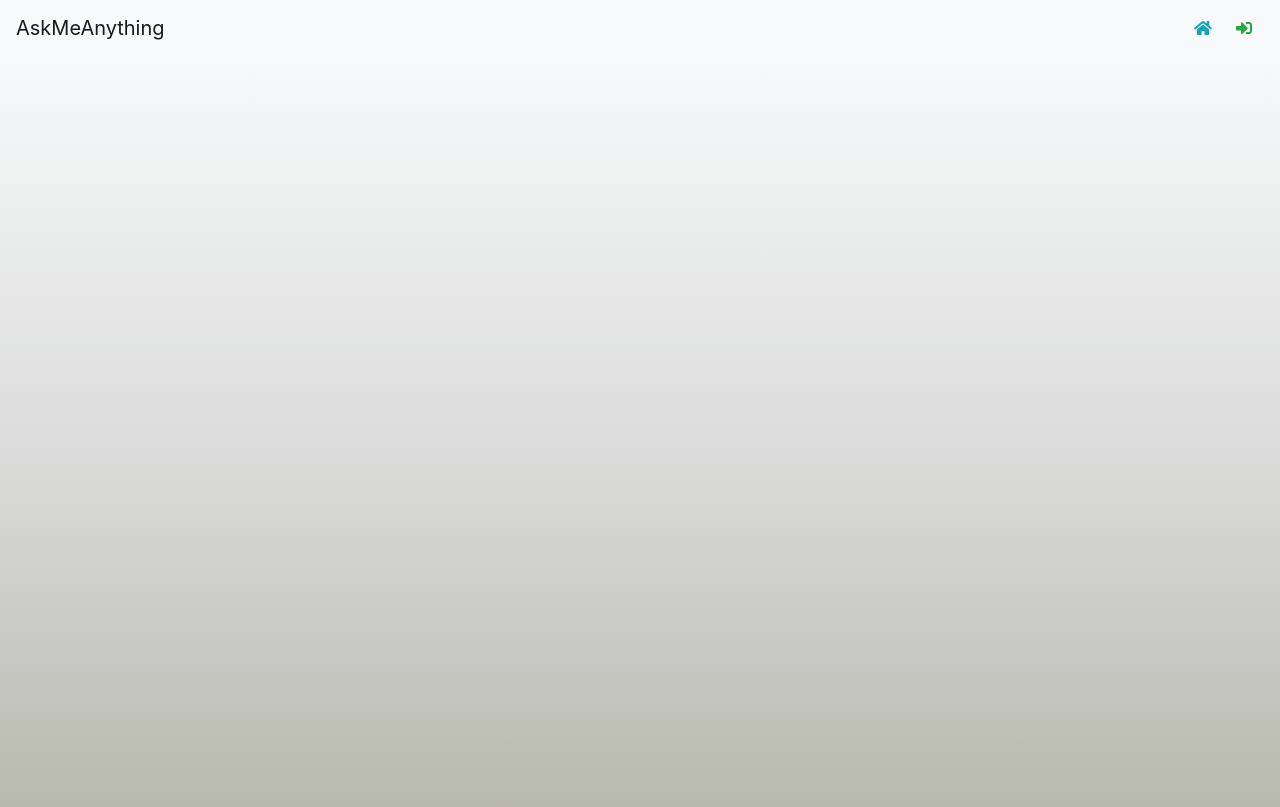
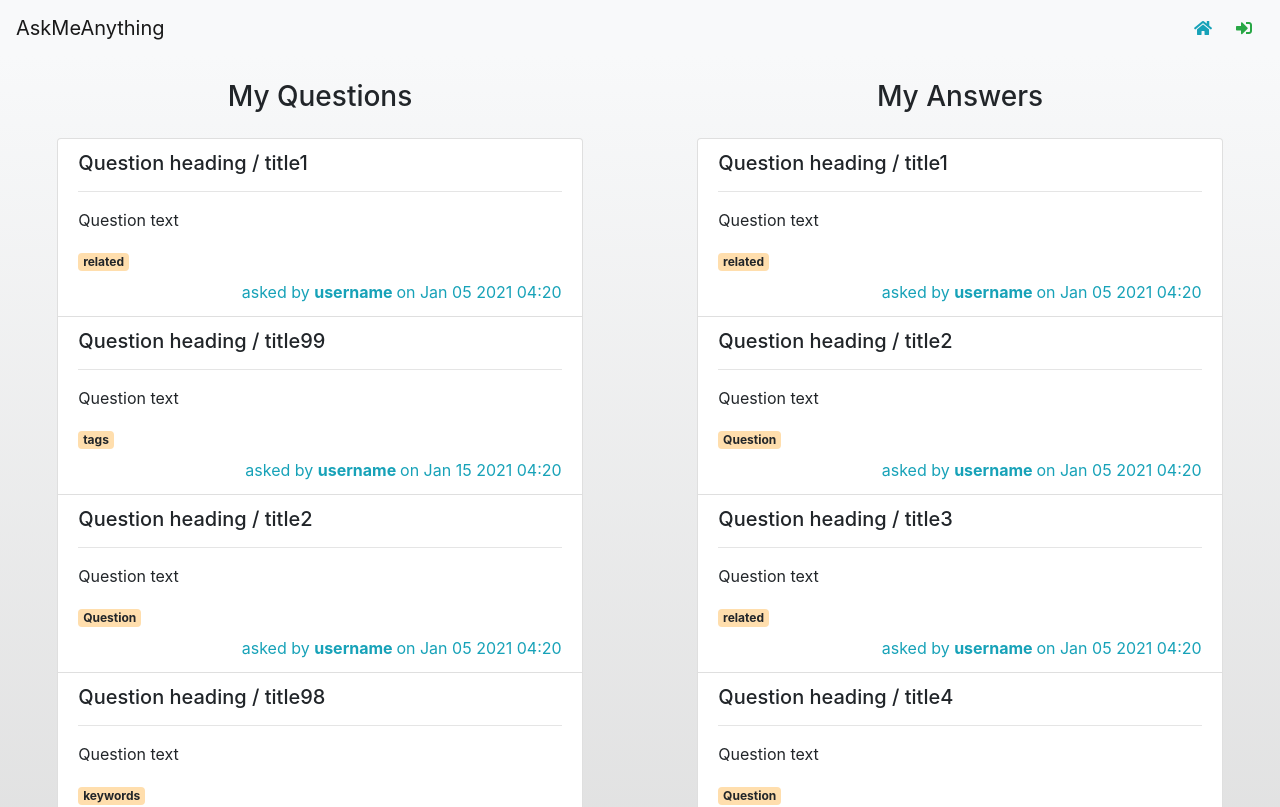
Before and after one commit to actyp/saas-21, a React (Create React App) app: page /personal/qna in a window 1280 px wide. Shown: the top 807 px of the page. Built offline with nearby package versions, Linux system fonts and the light colour scheme.

Commit message:
add scroll on QuestionStack and add my QnA page

```diff
--- a/src/App.js
+++ b/src/App.js
@@ -6,6 +6,7 @@ import DatePage from "./pages/date-page/DatePage";
 import AskPage from "./pages/ask-page/AskPage";
 import BrowsePage from "./pages/browse-page/BrowsePage";
 import PersonalPage from "./pages/personal-page/PersonalPage";
+import QnAPage from "./pages/personal-page/qna-page/QnAPage";
 import ContributionsPage from "./pages/personal-page/ContributionsPage";
 import Footer from "./components/footer/Footer";
 import {Switch, Route} from "react-router-dom";
@@ -60,9 +61,9 @@ export default function App() {
             <Route exact path="/personal">
               <PersonalPage />
             </Route>
-            {/*<Route exact path="/personal/qna">
+            <Route exact path="/personal/qna">
               <QnAPage />
-            </Route>*/}
+            </Route>
             <Route exact path="/personal/contributions">
               <ContributionsPage />
             </Route>
--- a/src/components/question-stack/QuestionStack.js
+++ b/src/components/question-stack/QuestionStack.js
@@ -6,6 +6,7 @@ import "./QuestionStack.css";
  *        id : int, selected : int (selected question id), setSelected : function
  */
 function Question(props) {
+
   const keywords = props.keywords.map((k,i) =>
     k && <Badge key={`keyword-${i}`} variant="light" className="keyword mr-2">{k}</Badge>
   );
@@ -32,11 +33,24 @@ function Question(props) {
 
 /*
  * props: questionList : list with question objects {id, title, text, keywords, username, date}
- *        selected : int (question id) setSelected : function to alter selected prop
+ *        selected : int (question id)
+ *        setSelected : function to alter selected prop
+ *        scrollToTop : 'auto' | 'smooth' | 'unset'
  */
 export default function QuestionStack(props) {
+
+  const scrollToTop = () => {
+    window.scrollTo({
+      top: 0,
+      behavior: props.scrollToTop
+    });
+  }
+
   const selected = props.selected;
-  const setSelected = props.setSelected;
+  const setSelected = (qId) => {
+    if (props.scrollToTop !== "unset") scrollToTop();
+    return props.setSelected(qId);
+  }
 
   const questions = props.questionList.map((props,ix) =>
     <Question
--- a/src/pages/ask-page/AskPage.js
+++ b/src/pages/ask-page/AskPage.js
@@ -79,12 +79,16 @@ function AskForm(props) {
               </InputGroup.Prepend>
               <Form.Control
                 placeholder="Question;related;keywords;tags"
-                onChange={e => props.setKeywords(e.target.value === "" ? [] : e.target.value.split(';'))}
+                onChange={e => props.setKeywords(
+                  e.target.value === "" ? [] : e.target.value.split(';').map(k => k.toLowerCase()))}
               />
             </InputGroup>
             <Form.Text className="text-muted ml-5">
               Separate keywords with semicolon ( ; )
               <span className="text-danger ml-2">{error['keywords']}</span>
+            </Form.Text>
+            <Form.Text className="text-muted ml-5">
+              Keywords are stored in lowercase.
             </Form.Text>
           </Form.Group>
         </Col>
@@ -124,7 +128,7 @@ function Preview(props) {
   let formData = {
     title: "Question heading / title",
     text: "Question text",
-    keywords: ["Question", "related", "keywords", "tags"]
+    keywords: ["question", "related", "keywords", "tags"]
   }
 
   for(const v in formData) {
@@ -139,6 +143,7 @@ function Preview(props) {
     props.show &&
     <Col md={5} className="mx-auto mt-4 px-1">
       <QuestionStack
+        scrollToTop="unset"
         questionList={questionList}
         selected={0}
         setSelected={() => null}
--- a/src/pages/browse-page/BrowsePage.js
+++ b/src/pages/browse-page/BrowsePage.js
@@ -63,9 +63,6 @@ export default function BrowsePage(props) {
   };
 
   const onClear = () => {
-    setDateFrom("");
-    setDateTo("");
-    setKeywords([]);
     setCurrentQList(wholeQList);
   };
 
@@ -112,6 +109,7 @@ export default function BrowsePage(props) {
         )
       }
       <QuestionStack
+        scrollToTop="auto"
         questionList={currentQPage}
         selected={selected}
         setSelected={setSelected}
--- /dev/null
+++ b/src/pages/personal-page/qna-page/QnAPage.js
@@ -0,0 +1,16 @@
+import {Col, Row} from "react-bootstrap";
+import MyQuestions from "./my-qna/MyQuestions";
+import MyAnswers from "./my-qna/MyAnswers";
+
+export default function QnAPage() {
+  return(
+    <Row>
+      <Col md={5} className="mx-auto mt-4 px-1">
+        <MyQuestions />
+      </Col>
+      <Col md={5} className="mx-auto mt-4 px-1">
+        <MyAnswers />
+      </Col>
+    </Row>
+  );
+}
--- /dev/null
+++ b/src/pages/personal-page/qna-page/my-qna/MyAnswers.js
@@ -0,0 +1,59 @@
+import AnswerStack from "../../../../components/answer-stack/AnswerStack";
+import {useState} from "react";
+import QuestionColumn from "./QuestionColumn";
+
+function QnAFeed() {
+  let qnaL = [];
+  for(let id=1; id<=50; id++){
+    qnaL.push(
+      {
+        q: {
+          id: id,
+          title: "Question heading / title" + id,
+          text: "Question text",
+          keywords: id % 2 === 0 ? ["Question"] : ["related"],
+          username: "username",
+          date: "Jan 05 2021 04:20"
+        },
+        a: {
+          text: "Answer text for question: " + id,
+          username: "me",
+          date: "date"
+        }
+      }
+    );
+  }
+
+  return qnaL;
+}
+
+function AnswerPerQuestion(props) {
+  return (
+    <>
+      <hr/>
+      <AnswerStack answerList={[props.answer_obj[`${props.selected}`]]}/>
+    </>
+  );
+}
+
+export default function MyAnswers() {
+  const [selected, setSelected] = useState(null);
+  const QnAObj = QnAFeed();
+
+  let answer_obj= {}
+  for (const obj of QnAObj) {
+    answer_obj[`${obj.q.id}`] = obj.a;
+  }
+
+  return(
+    <QuestionColumn
+      title="My Answers"
+      backBtnText="View all answered questions"
+      questions={QnAObj.map(obj => obj.q)}
+      selected={selected}
+      setSelected={setSelected}
+    >
+      <AnswerPerQuestion answer_obj={answer_obj} selected={selected}/>
+    </QuestionColumn>
+  );
+}
--- /dev/null
+++ b/src/pages/personal-page/qna-page/my-qna/MyQuestions.js
@@ -0,0 +1,81 @@
+import AnswerStack from "../../../../components/answer-stack/AnswerStack";
+import {useState} from "react";
+import QuestionColumn from "./QuestionColumn";
+
+function myQuestionFeed() {
+  let qL = [];
+  for(let id=1; id<=50; id++){
+    qL.push(
+      {
+        id: id,
+        title: "Question heading / title" + id,
+        text: "Question text",
+        keywords: id % 2 === 0 ? ["Question"] : ["related"],
+        username: "username",
+        date: "Jan 05 2021 04:20"
+      },
+      {
+        id: (100-id),
+        title: "Question heading / title" + (100-id),
+        text: "Question text",
+        keywords: (100-id) % 2 === 0 ? ["keywords"] : ["tags"],
+        username: "username",
+        date: "Jan 15 2021 04:20"
+      }
+    );
+  }
+
+  return qL;
+}
+
+function answers_per_question(qId) {
+  const answers = [
+    {
+      text: "Answer text for id: " + qId,
+      username: "username",
+      date: "date"
+    },
+    {
+      text: "Answer text for id: " + qId,
+      username: "username",
+      date: "date"
+    },
+    {
+      text: "Answer text for id: " + qId,
+      username: "username",
+      date: "date"
+    }
+  ];
+  return answers;
+}
+
+function AnswersPerQuestion(props) {
+  const answerList = answers_per_question(props.questionId);
+
+  return(
+    <>
+      <h4 className="mt-3 text-info">
+        {answerList.length + " " + (answerList.length === 1 ? "Answer" : "Answers")}
+      </h4>
+      <hr/>
+      <AnswerStack answerList={answerList}/>
+    </>
+  );
+}
+
+export default function MyQuestions() {
+  const [selected, setSelected] = useState(null);
+  const questions = myQuestionFeed();
+
+  return(
+    <QuestionColumn
+      title="My Questions"
+      backBtnText="View all questions"
+      questions={questions}
+      selected={selected}
+      setSelected={setSelected}
+    >
+      <AnswersPerQuestion questionId={selected} />
+    </QuestionColumn>
+  );
+}
--- /dev/null
+++ b/src/pages/personal-page/qna-page/my-qna/QuestionColumn.js
@@ -0,0 +1,45 @@
+import QuestionStack from "../../../../components/question-stack/QuestionStack";
+import Paginate from "../../../../components/paginate/Paginate";
+import {Button} from "react-bootstrap";
+import {useState} from "react";
+
+export default function QuestionColumn(props) {
+  const [currentPage, setCurrentPage] = useState(0);
+  const questions = props.questions;
+
+  const paginate = () => {
+    const questionsPerPage = 10;
+    const offset = currentPage * questionsPerPage;
+    const pageCount = Math.ceil(questions.length / questionsPerPage);
+    const currentQPage = questions.slice(offset, offset + questionsPerPage);
+    return [pageCount, currentQPage];
+  };
+  const [pageCount, currentQPage] = paginate();
+
+  return (
+    <>
+      <h3 className="text-center mb-4">{props.title}</h3>
+      {props.selected !== null &&
+      <Button variant="light" className="mb-2" onClick={() => props.setSelected(null)}>
+        <i className="fas fa-arrow-alt-circle-left"> {props.backBtnText} </i>
+      </Button>
+      }
+      <QuestionStack
+        scrollToTop="auto"
+        questionList={currentQPage}
+        selected={props.selected}
+        setSelected={props.setSelected}
+      />
+      {props.selected === null
+        ? <Paginate
+          pageCount={pageCount}
+          setCurrentPage={setCurrentPage}
+          scrollToTop={true}
+          resetSelectedPage={false}
+          setResetSelectedPage={() => null}
+        />
+        : props.children
+      }
+    </>
+  );
+}
```
